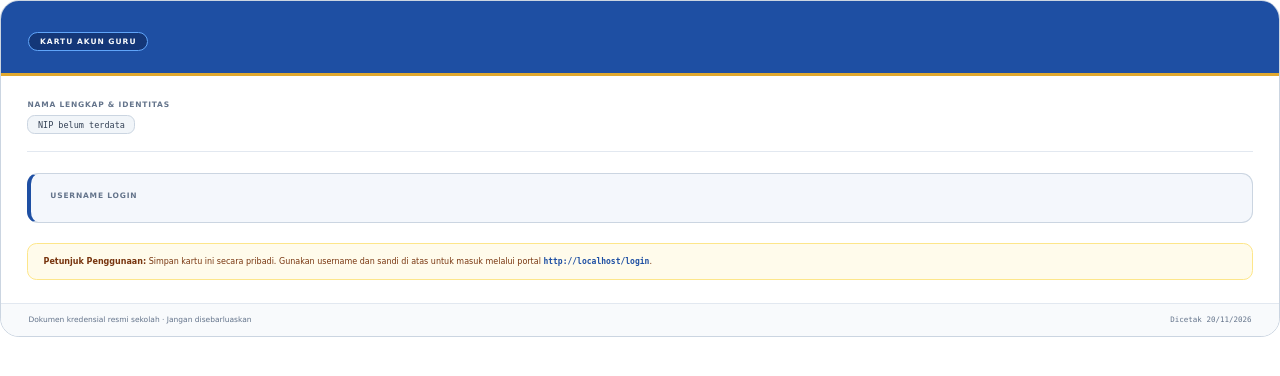
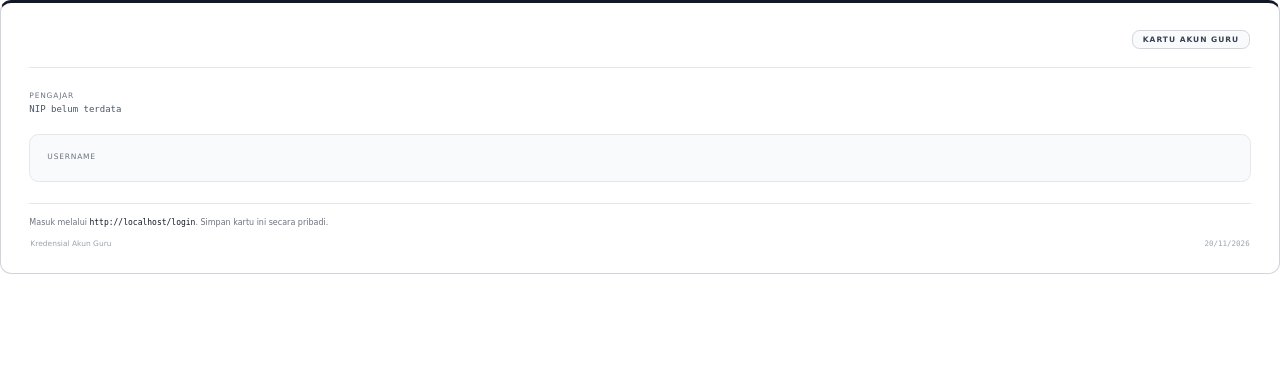
Before and after one commit to Dravide/cbtsatria, a Laravel app: template resources/views/kartu/akun-guru.blade.php in a window 1280 px wide. Shown: the top 376 px of the page. Run offline with Laravel 12, Linux system fonts and the light colour scheme; the template is opened without the code that fills it, so the values that code supplies are empty; some libraries are stand-ins or nearby versions.

Commit message:
style: perbarui desain PDF kartu akun guru menjadi minimalis

```diff
--- a/resources/views/kartu/akun-guru.blade.php
+++ b/resources/views/kartu/akun-guru.blade.php
@@ -1,7 +1,7 @@
 {{--
     Kartu akun guru - satu kartu satu lembar, PDF siap cetak & bagikan.
-    Dirancang khusus dengan CSS yang didukung penuh oleh DomPDF (table layout,
-    inline/block, tanpa flexbox/grid/CSS variables).
+    Gaya minimalis editorial: bersih, hemat tinta saat dicetak, proporsional
+    saat dibuka di ponsel (WhatsApp), dan 100% kompatibel dengan DomPDF.
 
     Sandi hanya dicetak bila MASIH sandi bawaan (`$kartu['sandi'] !== null`).
 --}}
@@ -11,261 +11,214 @@
     <meta charset="utf-8">
     <title>Kartu Akun {{ $kartu['nama'] }}</title>
     <style>
-        @page { margin: 12mm; }
+        @page { margin: 14mm; }
 
         body {
             margin: 0;
             padding: 0;
             font-family: DejaVu Sans, sans-serif;
-            font-size: 10px;
-            color: #161b24;
+            font-size: 9.5px;
+            color: #111827;
             background: #ffffff;
         }
 
         .kartu {
-            border: 1.5px solid #cbd5e1;
-            border-radius: 5mm;
-            overflow: hidden;
+            border: 1px solid #d1d5db;
+            border-top: 3.5px solid #111827;
+            border-radius: 3mm;
+            padding: 7mm 7.5mm 6mm;
             background: #ffffff;
         }
 
-        /* Header Banner Sekolah */
-        .header {
-            background: #1e4fa3;
-            color: #ffffff;
-            padding: 6mm 7mm 5.5mm;
-            border-bottom: 3px solid #e0a82e;
+        /* Kop Minimalis */
+        .kop {
+            padding-bottom: 4.5mm;
+            margin-bottom: 5.5mm;
+            border-bottom: 1px solid #e5e7eb;
         }
 
-        .header-table {
+        .kop-table {
             width: 100%;
             border-collapse: collapse;
         }
 
-        .logo-box {
-            width: 16mm;
-            height: 16mm;
-            background: #ffffff;
-            border-radius: 3mm;
-            text-align: center;
-            vertical-align: middle;
-            padding: 1.5mm;
-        }
-
         .logo {
-            max-height: 13mm;
-            max-width: 13mm;
+            max-height: 11mm;
+            max-width: 22mm;
         }
 
         .sekolah {
-            font-size: 13px;
+            font-size: 11.5px;
             font-weight: bold;
-            letter-spacing: 0.2px;
-            line-height: 1.25;
-            color: #ffffff;
+            color: #111827;
+            letter-spacing: 0.1px;
         }
 
         .npsn {
-            font-size: 8.5px;
-            color: #dbeafe;
-            margin-top: 1mm;
+            font-size: 8px;
+            color: #6b7280;
+            margin-top: 0.6mm;
         }
 
-        .badge-jenis {
+        .lencana {
             display: inline-block;
-            margin-top: 2mm;
-            padding: 1mm 2.8mm;
-            background: #143778;
-            border: 1px solid #60a5fa;
-            border-radius: 2.5mm;
+            padding: 1mm 2.5mm;
+            border: 1px solid #d1d5db;
+            border-radius: 2mm;
             font-size: 7.5px;
             font-weight: bold;
             text-transform: uppercase;
             letter-spacing: 1px;
-            color: #f8fafc;
+            color: #374151;
+            background: #f9fafb;
         }
 
-        /* Badan Kartu */
-        .badan {
-            padding: 6.5mm 7mm 6mm;
+        /* Identitas Guru */
+        .identitas {
+            margin-bottom: 5.5mm;
         }
 
-        .identitas {
-            margin-bottom: 5.5mm;
-            padding-bottom: 4.5mm;
-            border-bottom: 1px solid #e2e8f0;
-        }
-
-        .label-kecil {
+        .label {
             font-size: 7.5px;
-            font-weight: bold;
             text-transform: uppercase;
             letter-spacing: 0.8px;
-            color: #64748b;
+            color: #6b7280;
         }
 
         .nama {
-            font-size: 17px;
+            font-size: 18px;
             font-weight: bold;
-            color: #0f172a;
-            margin: 1mm 0 1.5mm;
+            color: #111827;
+            margin: 0.8mm 0 1mm;
             line-height: 1.2;
         }
 
-        .nip-pill {
-            display: inline-block;
-            padding: 1mm 2.5mm;
-            background: #f1f5f9;
-            border: 1px solid #cbd5e1;
-            border-radius: 2mm;
+        .nip {
             font-family: DejaVu Sans Mono, monospace;
-            font-size: 8.5px;
-            color: #334155;
+            font-size: 9px;
+            color: #4b5563;
+            margin: 0;
         }
 
-        /* Kotak Kredensial */
-        .kredensial-box {
-            background: #f4f7fc;
-            border: 1px solid #cbd5e1;
-            border-left: 4px solid #1e4fa3;
-            border-radius: 3mm;
-            padding: 4.5mm 5mm;
+        /* Blok Kredensial Minimalis */
+        .kredensial-table {
+            width: 100%;
+            border-collapse: separate;
+            border-spacing: 0;
             margin-bottom: 5.5mm;
+            border: 1px solid #e5e7eb;
+            border-radius: 2.5mm;
+            background: #f9fafb;
         }
 
-        .kredensial-table {
-            width: 100%;
-            border-collapse: collapse;
+        .kredensial-sel {
+            padding: 4mm 4.5mm;
+            vertical-align: top;
         }
 
-        .kredensial-cell {
+        .kredensial-sel-kanan {
+            padding: 4mm 4.5mm;
             vertical-align: top;
-            padding: 0;
+            border-left: 1px solid #e5e7eb;
         }
 
-        .kredensial-cell-kanan {
-            vertical-align: top;
-            padding-left: 5mm;
-            border-left: 1px dashed #cbd5e1;
-        }
-
-        .nilai-mono {
+        .nilai-akun {
             font-family: DejaVu Sans Mono, monospace;
-            font-size: 15px;
+            font-size: 16px;
             font-weight: bold;
-            color: #0f172a;
-            letter-spacing: 0.5px;
+            color: #111827;
+            letter-spacing: 0.4px;
             margin-top: 1.2mm;
             word-break: break-all;
         }
 
-        .sandi-mono {
+        .nilai-sandi {
             font-family: DejaVu Sans Mono, monospace;
-            font-size: 15px;
+            font-size: 16px;
             font-weight: bold;
             color: #1e4fa3;
             letter-spacing: 1.2px;
             margin-top: 1.2mm;
         }
 
-        .catatan-sandi {
+        .catatan-kecil {
             font-size: 7.5px;
-            color: #9a3412;
+            color: #6b7280;
             margin-top: 1mm;
         }
 
-        /* Tabel Mapel */
-        .mapel-wrap {
+        /* Daftar Mapel Minimalis */
+        .mapel-bagian {
             margin-bottom: 5.5mm;
         }
 
         .mapel-table {
             width: 100%;
             border-collapse: collapse;
-            margin-top: 2mm;
-            border: 1px solid #e2e8f0;
-        }
-
-        .mapel-table th {
-            background: #f8fafc;
-            color: #475569;
-            font-size: 7.5px;
-            text-transform: uppercase;
-            letter-spacing: 0.6px;
-            text-align: left;
-            padding: 2mm 2.5mm;
-            border-bottom: 1px solid #cbd5e1;
+            margin-top: 1.8mm;
         }
 
         .mapel-table td {
-            padding: 2mm 2.5mm;
+            padding: 1.8mm 0;
+            border-bottom: 1px solid #f3f4f6;
             font-size: 9px;
-            color: #1e293b;
-            border-bottom: 1px solid #f1f5f9;
-            vertical-align: top;
+            vertical-align: baseline;
         }
 
         .mapel-table tr:last-child td {
             border-bottom: none;
         }
 
-        .kode-chip {
-            display: inline-block;
-            padding: 0.5mm 1.8mm;
-            background: #e3ebf9;
-            color: #1e4fa3;
-            border-radius: 1.5mm;
+        .mapel-kode {
             font-family: DejaVu Sans Mono, monospace;
-            font-size: 7.5px;
-            font-weight: bold;
+            font-size: 8px;
+            color: #6b7280;
+            width: 16%;
+            padding-right: 2mm;
         }
 
-        .kelas-teks {
-            color: #475569;
+        .mapel-nama {
+            font-weight: bold;
+            color: #111827;
+        }
+
+        .mapel-kelas {
+            color: #4b5563;
+            text-align: right;
             font-size: 8.5px;
         }
 
-        /* Info Portal & Footer */
-        .portal-box {
-            background: #fffbeb;
-            border: 1px solid #fde68a;
-            border-radius: 2.5mm;
-            padding: 3mm 4mm;
+        /* Kaki Kartu */
+        .kaki {
+            border-top: 1px solid #e5e7eb;
+            padding-top: 3.5mm;
             font-size: 8px;
+            color: #6b7280;
             line-height: 1.5;
-            color: #78350f;
         }
 
-        .portal-url {
-            font-family: DejaVu Sans Mono, monospace;
-            font-weight: bold;
-            color: #1e4fa3;
+        .kaki-table {
+            width: 100%;
+            border-collapse: collapse;
+            margin-top: 2mm;
+            font-size: 7.5px;
+            color: #9ca3af;
         }
 
-        .footer {
-            background: #f8fafc;
-            border-top: 1px solid #e2e8f0;
-            padding: 2.8mm 7mm;
-            font-size: 7.5px;
-            color: #64748b;
-        }
-
-        .footer-table {
-            width: 100%;
-            border-collapse: collapse;
+        .url {
+            font-family: DejaVu Sans Mono, monospace;
+            color: #111827;
         }
     </style>
 </head>
 <body>
     <div class="kartu">
-        <div class="header">
-            <table class="header-table">
+        <div class="kop">
+            <table class="kop-table">
                 <tr>
                     @if (! empty($sekolah['logo']))
-                        <td style="width: 19mm; vertical-align: middle; padding-right: 4mm;">
-                            <div class="logo-box">
+                        <td style="width: 15mm; vertical-align: middle; padding-right: 3mm;">
                             <img class="logo" src="{{ $sekolah['logo'] }}" alt="">
-                            </div>
                         </td>
                     @endif
                     <td style="vertical-align: middle;">
@@ -273,81 +226,66 @@
                         @if (! empty($sekolah['npsn']))
                             <div class="npsn">NPSN {{ $sekolah['npsn'] }}</div>
                         @endif
-                        <div class="badge-jenis">Kartu Akun Guru</div>
+                    </td>
+                    <td style="vertical-align: middle; text-align: right; width: 36mm;">
+                        <span class="lencana">Kartu Akun Guru</span>
                     </td>
                 </tr>
             </table>
         </div>
 
-        <div class="badan">
         <div class="identitas">
-                <div class="label-kecil">Nama Lengkap &amp; Identitas</div>
+            <span class="label">Pengajar</span>
             <p class="nama">{{ $kartu['nama'] }}</p>
-                <span class="nip-pill">
-                    {{ $kartu['nip'] ? 'NIP '.$kartu['nip'] : 'NIP belum terdata' }}
-                </span>
+            <p class="nip">{{ $kartu['nip'] ? 'NIP '.$kartu['nip'] : 'NIP belum terdata' }}</p>
         </div>
 
-            <div class="kredensial-box">
         <table class="kredensial-table">
             <tr>
-                        <td class="kredensial-cell" style="width: {{ $kartu['sandi'] !== null ? '55%' : '100%' }};">
-                            <div class="label-kecil">Username Login</div>
-                            <div class="nilai-mono">{{ $kartu['username'] }}</div>
+                <td class="kredensial-sel" style="width: {{ $kartu['sandi'] !== null ? '54%' : '100%' }};">
+                    <span class="label">Username</span>
+                    <div class="nilai-akun">{{ $kartu['username'] }}</div>
                 </td>
                 @if ($kartu['sandi'] !== null)
-                            <td class="kredensial-cell-kanan" style="width: 45%;">
-                                <div class="label-kecil">Sandi Awal</div>
-                                <div class="sandi-mono">{{ $kartu['sandi'] }}</div>
-                                <div class="catatan-sandi">Ganti segera setelah masuk</div>
+                    <td class="kredensial-sel-kanan" style="width: 46%;">
+                        <span class="label">Sandi Awal</span>
+                        <div class="nilai-sandi">{{ $kartu['sandi'] }}</div>
+                        <div class="catatan-kecil">Ubah setelah masuk pertama kali</div>
                     </td>
                 @endif
             </tr>
         </table>
-            </div>
 
         @if (! empty($kartu['mapel']))
-                <div class="mapel-wrap">
-                    <div class="label-kecil">Mata Pelajaran yang Diampu</div>
+            <div class="mapel-bagian">
+                <span class="label">Mata Pelajaran yang Diampu</span>
                 <table class="mapel-table">
-                        <thead>
-                            <tr>
-                                <th style="width: 18%;">Kode</th>
-                                <th style="width: 47%;">Mata Pelajaran</th>
-                                <th style="width: 35%;">Kelas</th>
-                            </tr>
-                        </thead>
-                        <tbody>
                     @foreach ($kartu['mapel'] as $mapel)
                         <tr>
-                                    <td><span class="kode-chip">{{ $mapel['kode'] }}</span></td>
-                                    <td><strong>{{ $mapel['nama'] }}</strong></td>
-                                    <td class="kelas-teks">
+                            <td class="mapel-kode">{{ $mapel['kode'] }}</td>
+                            <td class="mapel-nama">{{ $mapel['nama'] }}</td>
+                            <td class="mapel-kelas">
                                 {{ ! empty($mapel['kelas']) ? implode(', ', $mapel['kelas']) : '—' }}
                             </td>
                         </tr>
                     @endforeach
-                        </tbody>
                 </table>
             </div>
         @endif
 
-            <div class="portal-box">
-                <strong>Petunjuk Penggunaan:</strong>
-                Simpan kartu ini secara pribadi. Gunakan username dan sandi di atas untuk masuk melalui portal
-                <span class="portal-url">{{ url('/login') }}</span>.
+        <div class="kaki">
+            <div>
+                Masuk melalui <span class="url">{{ url('/login') }}</span>.
+                Simpan kartu ini secara pribadi.
                 @if ($kartu['sandi'] !== null)
-                    Demi keamanan, segera ubah sandi awal setelah login pertama kali.
+                    Sandi di atas adalah sandi awal.
                 @endif
             </div>
-        </div>
-
-        <div class="footer">
-            <table class="footer-table">
+            <table class="kaki-table">
                 <tr>
-                    <td>Dokumen kredensial resmi sekolah · Jangan disebarluaskan</td>
+                    <td>Kredensial Akun Guru</td>
                     <td style="text-align: right; font-family: DejaVu Sans Mono, monospace;">
-                        Dicetak {{ now()->format('d/m/Y') }}
+                        {{ now()->format('d/m/Y') }}
                     </td>
                 </tr>
             </table>
```
Lines whose indentation alone changed are shown as unchanged.
